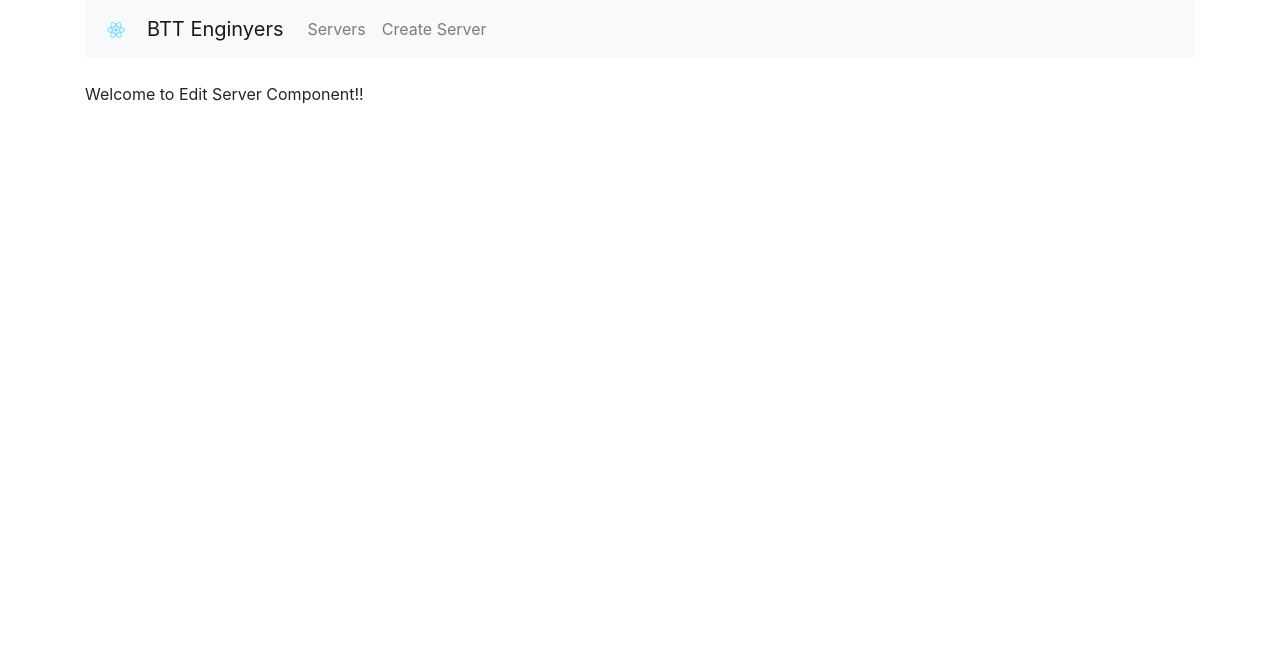
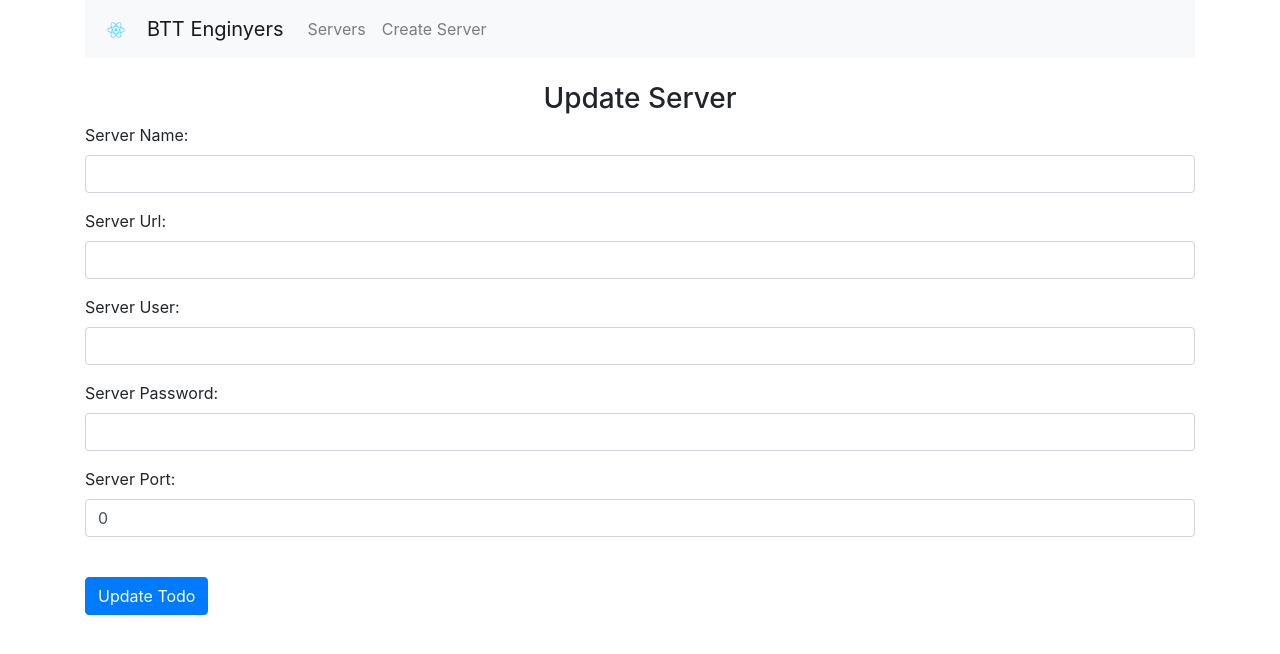
Before and after one commit to raikkon88/BTTProbeChecker, a React (Create React App) app: page /server/edit/1 in a window 1280 px wide. Shown: the top 654 px of the page. Built offline with nearby package versions, Linux system fonts and the light colour scheme; no server answers.

Commit message:
[FEAT] CRUD per servers fet

```diff
--- a/src/components/edit-server.component.js
+++ b/src/components/edit-server.component.js
@@ -1,10 +1,145 @@
 import React, { Component } from 'react';
+import axios from 'axios';
+
 
 export default class EditServer extends Component {
+    constructor(props) {
+        super(props);
+
+        this.state = {
+            server_name: '',
+            server_url: '',
+            server_user: '',
+            server_password: '',
+            server_port: 0
+        }
+
+        this.onChangeServerName = this.onChangeServerName.bind(this);
+        this.onChangeServerUrl = this.onChangeServerUrl.bind(this);
+        this.onChangeServerUser = this.onChangeServerUser.bind(this);
+        this.onChangeServerPort = this.onChangeServerPort.bind(this);
+        this.onChangeServerPassword = this.onChangeServerPassword.bind(this);
+        this.onSubmit = this.onSubmit.bind(this);
+    }
+
+    componentDidMount() {
+        axios.get('http://localhost:4000/server/'+this.props.match.params.id)
+            .then(response => {
+                this.setState({
+                    server_name: response.data.server_name,
+                    server_url: response.data.server_url,
+                    server_user: response.data.server_user,
+                    server_password: response.data.server_password,
+                    server_port: response.data.server_port
+                })
+            })
+            .catch(function (error) {
+                console.log(error);
+            })
+    }
+
+    onChangeServerName(e) {
+        this.setState({
+            server_name: e.target.value
+        });
+    }
+
+    onChangeServerUrl(e) {
+        this.setState({
+            server_url: e.target.value
+        });
+    }
+
+    onChangeServerUser(e) {
+        this.setState({
+            server_user: e.target.value
+        });
+    }
+
+    onChangeServerPassword(e) {
+        this.setState({
+            server_password: e.target.value
+        });
+    }
+
+    onChangeServerPort(e) {
+        this.setState({
+            server_port: e.target.value
+        });
+    }
+
+    onSubmit(e) {
+        e.preventDefault();
+        const obj = {
+            server_name: this.state.server_name,
+            server_url: this.state.server_url,
+            server_user: this.state.server_user,
+            server_password: this.state.server_password,
+            server_port: this.state.server_port
+        };
+        console.log(obj);
+        axios.post('http://localhost:4000/server/update/'+this.props.match.params.id, obj)
+            .then(res => console.log(res.data));
+
+        this.props.history.push('/server');
+    }
+
     render() {
         return (
             <div>
-                <p>Welcome to Edit Server Component!!</p>
+                <h3 align="center">Update Server</h3>
+                <form onSubmit={this.onSubmit}>
+                    <div className="form-group">
+                        <label>Server Name: </label>
+                        <input  type="text"
+                                className="form-control"
+                                value={this.state.server_name}
+                                onChange={this.onChangeServerName}
+                                />
+                    </div>
+                    <div className="form-group">
+                        <label>Server Url: </label>
+                        <input
+                                type="text"
+                                className="form-control"
+                                value={this.state.server_url}
+                                onChange={this.onChangeServerUrl}
+                                />
+                    </div>
+                    <div className="form-group">
+                        <label>Server User: </label>
+                        <input
+                                type="text"
+                                className="form-control"
+                                value={this.state.server_user}
+                                onChange={this.onChangeServerUser}
+                                />
+                    </div>
+                    <div className="form-group">
+                        <label>Server Password: </label>
+                        <input
+                                type="password"
+                                className="form-control"
+                                value={this.state.server_password}
+                                onChange={this.onChangeServerPassword}
+                                />
+                    </div>
+                    <div className="form-group">
+                        <label>Server Port: </label>
+                        <input
+                                type="number"
+                                className="form-control"
+                                value={this.state.server_port}
+                                onChange={this.onChangeServerPort}
+                                />
+                    </div>
+
+                    <br />
+
+                    <div className="form-group">
+                        <input type="submit" value="Update Todo" className="btn btn-primary" />
+                    </div>
+                </form>
             </div>
         )
     }
--- a/src/components/server-list.component.js
+++ b/src/components/server-list.component.js
@@ -10,7 +10,7 @@ const Server = props => (
         <td>{props.server.server_password}</td>
         <td>{props.server.server_port}</td>
         <td>
-            <Link to={"/edit/"+props.server._id}>Edit</Link>
+            <Link to={"/server/edit/"+props.server._id}>Edit</Link>
         </td>
     </tr>
 )
```
